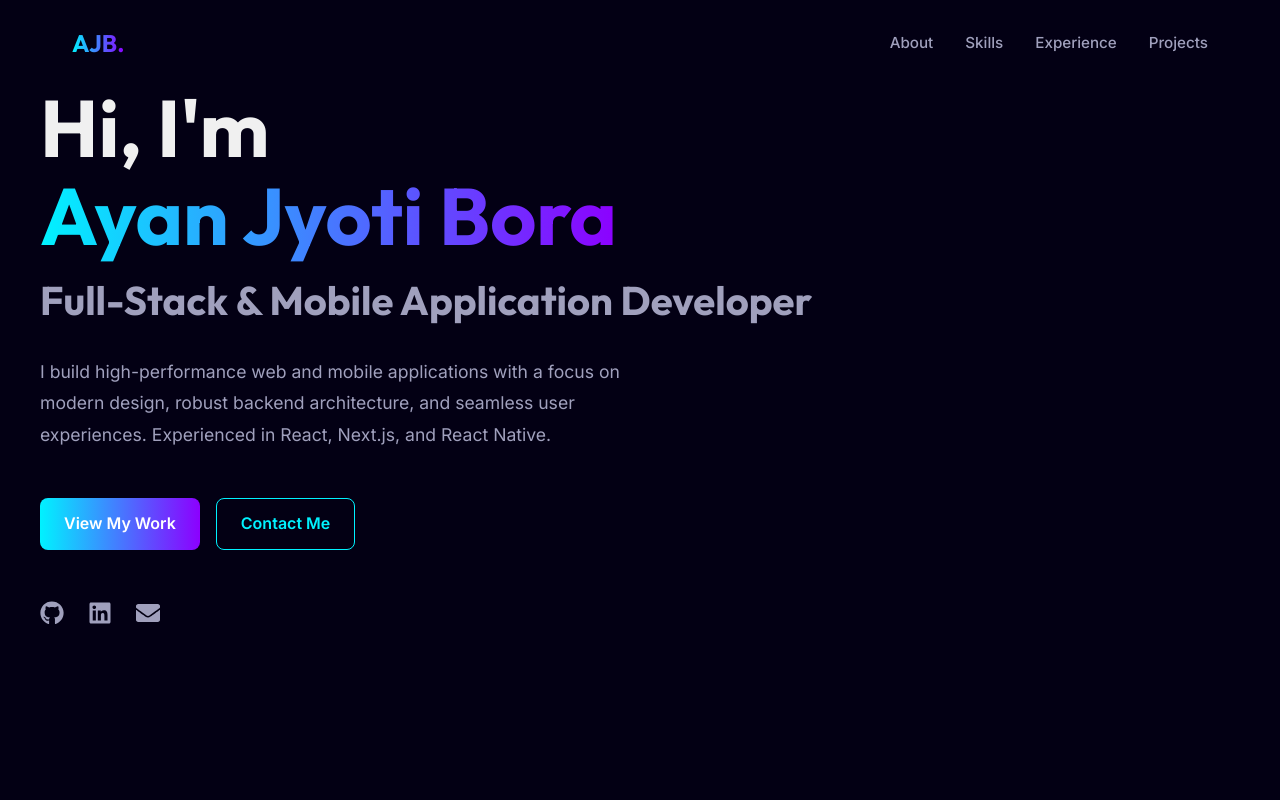
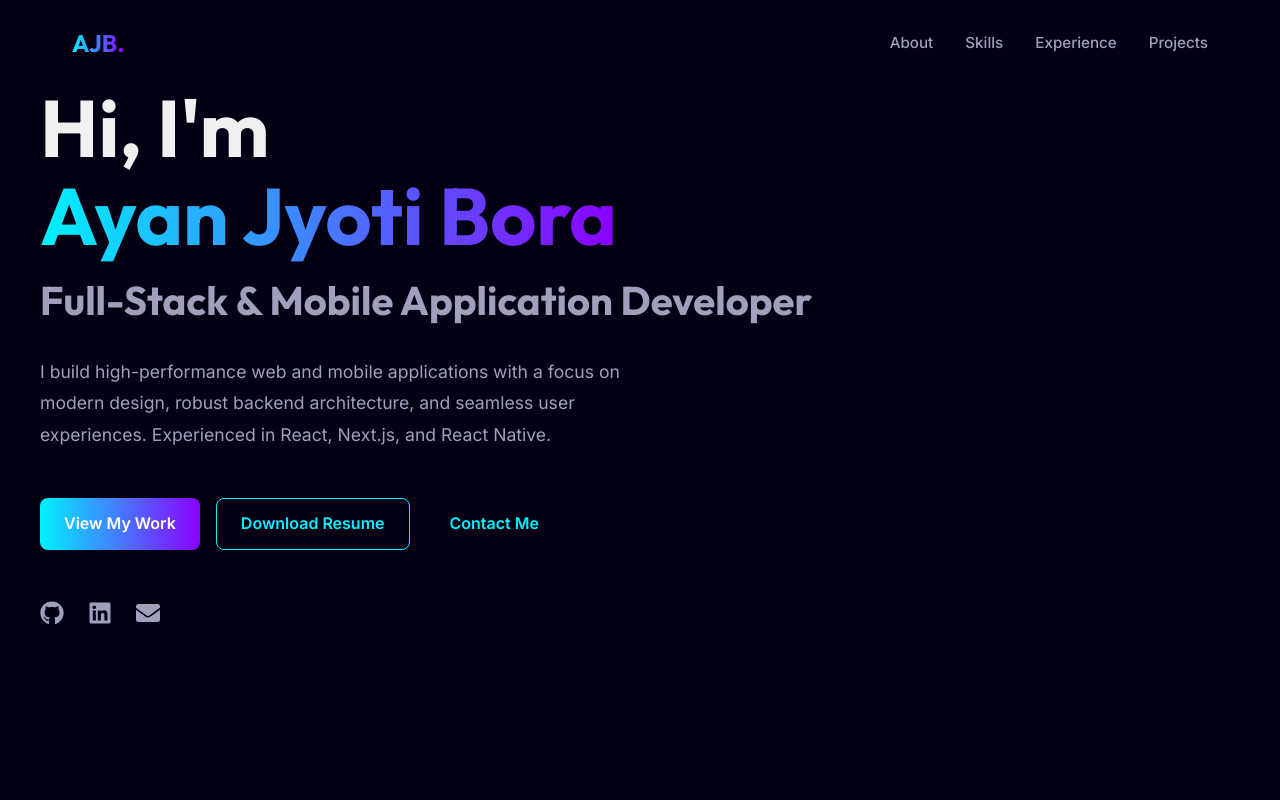
Before and after one commit to Ayanjyoti2003/Portfolio, a Next.js app: page / in a window 1280 px wide. Shown: the top 800 px of the page. Built offline with nearby package versions, Linux system fonts and the light colour scheme.

Commit message:
feat: Add downloadable resume in Hero section

```diff
--- a/src/components/Hero.tsx
+++ b/src/components/Hero.tsx
@@ -22,7 +22,10 @@ export default function Hero() {
           <Link href="#projects" className="btn btn-primary">
             View My Work
           </Link>
-          <a href="mailto:ayanjyotibora8@gmail.com" className="btn btn-outline">
+          <a href="/AYAN_JYOTI_BORA_Latest_March.pdf" download="Ayan_Jyoti_Bora_Resume.pdf" className="btn btn-outline">
+            Download Resume
+          </a>
+          <a href="mailto:ayanjyotibora8@gmail.com" className="btn btn-outline" style={{ border: 'none' }}>
             Contact Me
           </a>
         </div>
```
Also changed, not shown: 1 other file (tests, documents, lock files or other folders).
